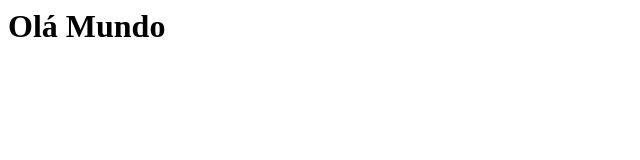
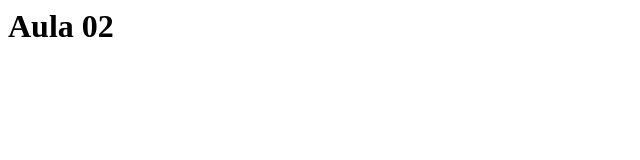
Before and after one commit to beatrizbarros095/BeaBarros, a plain HTML site: page index.html in a window 1280 px wide. Shown: the whole page, without its empty margins (0-640 px from the left). Drawn offline with Linux system fonts and the light colour scheme.

Commit message:
primeiro portefólio 01

```diff
--- a/index.html
+++ b/index.html
@@ -1 +1,10 @@
- <h1> Olá Mundo <h1>
+<head>
+    <meta charset="UTF-8">
+    <meta name="viewport" content="width=device-width, initial-scale=1.0">
+    <title> Beatriz Barros - Aula 3 de Março  </title>
+</head>
+<body>
+    <h1> Aula 02 </h1>
+
+</body>
+</html>
```
